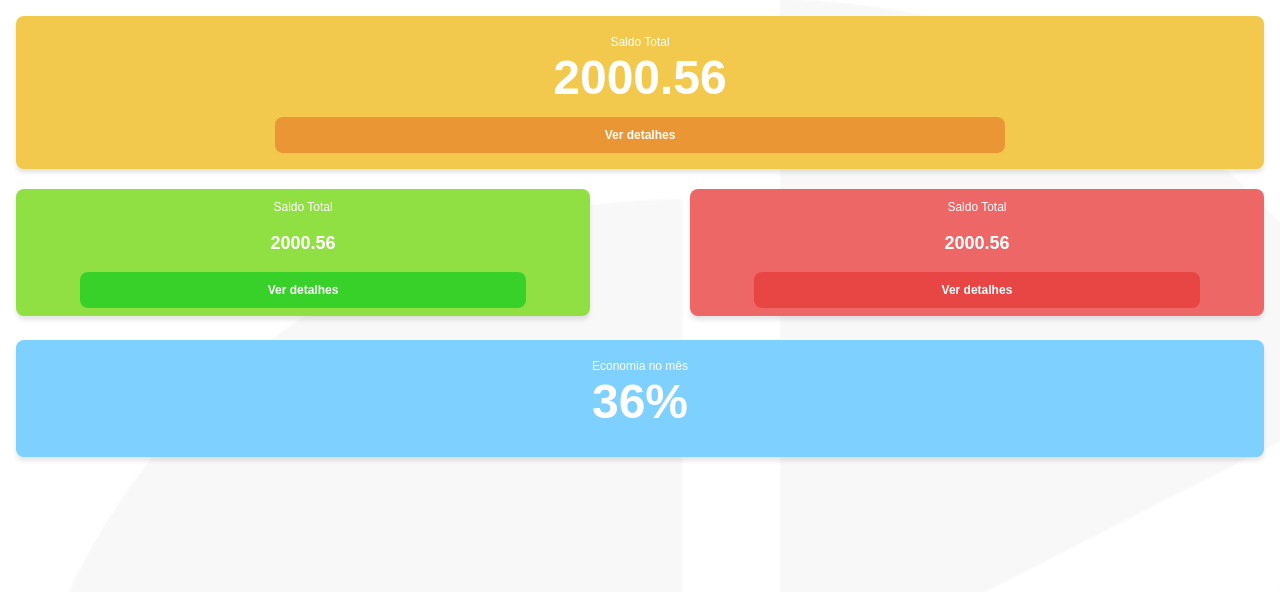
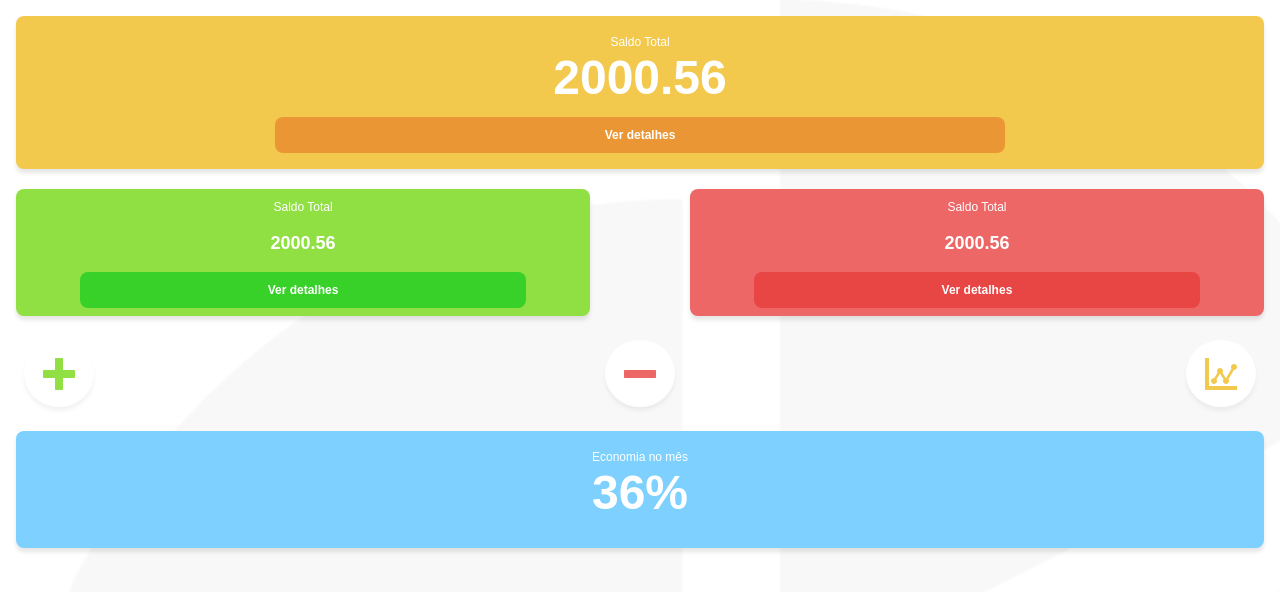
Before and after one commit to Mhagner/imoney, a React (Create React App) app: page / in a window 1280 px wide. Shown: the top 592 px of the page. Built offline with nearby package versions, Linux system fonts and the light colour scheme.

Commit message:
layout bottões de ações

```diff
--- /dev/null
+++ b/src/components/ButtonAction/ButtonAction.css
@@ -0,0 +1,11 @@
+.buttonAction {
+    display: flex;
+    background-color: var(--color-white);
+    padding: 8px;
+    align-items: center;
+    justify-content: center;
+    border-radius: 50%;
+    width: 70px;
+    height: 67px;
+    box-shadow: 0px 4px 4px rgba(0, 0, 0, 0.05);
+}
--- /dev/null
+++ b/src/components/ButtonAction/ButtonAction.js
@@ -0,0 +1,15 @@
+import { Link } from 'react-router-dom'
+import './ButtonAction.css'
+
+const ButtonAction = ({ className, children, url = "#" }) => {
+    return (
+        <Link
+            className={`buttonAction ${className}`}
+            to={url}
+        >
+            {children}
+        </Link>
+    )
+}
+
+export default ButtonAction
--- /dev/null
+++ b/src/components/Icons/Icons.js
@@ -0,0 +1,43 @@
+import React from 'react'
+
+export const IconPlus = ({ width = 32, height = 32, color = "#91E043" }) => (
+    <svg
+        width={width}
+        height={height}
+        viewBox={`0 0 ${width} ${height}`}
+        fill="none"
+        xmlns="http://www.w3.org/2000/svg">
+        <path
+            d="M31 12H20V1C20 0.448 19.552 0 19 0H13C12.448 0 12 0.448 12 1V12H1C0.448 12 0 12.448 0 13V19C0 19.552 0.448 20 1 20H12V31C12 31.552 12.448 32 13 32H19C19.552 32 20 31.552 20 31V20H31C31.552 20 32 19.552 32 19V13C32 12.448 31.552 12 31 12Z"
+            fill={color}
+        />
+    </svg>
+)
+
+export const IconMinus = ({ width = 32, height = 8, color = "#EE6767" }) => (
+    <svg
+        width={width}
+        height={height}
+        viewBox={`0 0 ${width} ${height}`}
+        fill="none"
+        xmlns="http://www.w3.org/2000/svg">
+        <path
+            d="M0 1V7C0 7.552 0.448 8 1 8H31C31.552 8 32 7.552 32 7V1C32 0.448 31.552 0 31 0H1C0.448 0 0 0.448 0 1Z"
+            fill={color}
+        />
+    </svg>
+)
+
+export const IconChart = ({ width = 32, height = 32, color = "#F2C94C" }) => (
+    <svg
+        width={width}
+        height={height}
+        viewBox={`0 0 ${width} ${height}`}
+        fill="none"
+        xmlns="http://www.w3.org/2000/svg">
+        <path
+            d="M4 28H32V32H0V0H4V28ZM9 26C7.343 26 6 24.657 6 23C6 21.343 7.343 20 9 20C9.088 20 9.176 20.005 9.262 20.012L12.487 14.637C12.18 14.166 12 13.604 12 12.999C12 11.342 13.343 9.999 15 9.999C16.657 9.999 18 11.342 18 12.999C18 13.603 17.821 14.166 17.513 14.637L20.738 20.012C20.824 20.005 20.912 20 21 20C21.067 20 21.133 20.003 21.198 20.007L26.522 10.691C26.193 10.209 26 9.627 26 9C26 7.343 27.343 6 29 6C30.657 6 32 7.343 32 9C32 10.657 30.657 12 29 12C28.933 12 28.867 11.997 28.802 11.993L23.478 21.309C23.807 21.79 24 22.373 24 23C24 24.657 22.657 26 21 26C19.343 26 18 24.657 18 23C18 22.396 18.179 21.833 18.487 21.362L15.262 15.987C15.176 15.994 15.088 15.999 15 15.999C14.912 15.999 14.824 15.994 14.738 15.987L11.513 21.362C11.82 21.833 12 22.395 12 22.999C12 24.656 10.657 25.999 9 25.999V26Z"
+            fill={color} />
+    </svg>
+
+)
--- a/src/pages/Home/Home.css
+++ b/src/pages/Home/Home.css
@@ -1,3 +1,10 @@
 .colCards {
     display: flex;
 }
+
+.contentButtonsActions {
+    display: flex;
+    justify-content: space-between;
+    margin-top: 24px;
+    padding: 0 8px;
+}
--- a/src/pages/Home/Home.js
+++ b/src/pages/Home/Home.js
@@ -1,4 +1,6 @@
+import ButtonAction from '../../components/ButtonAction/ButtonAction'
 import CardBox from '../../components/CardBox/CardBox'
+import { IconMinus, IconPlus, IconChart } from '../../components/Icons/Icons'
 
 import './Home.css'
 
@@ -28,6 +30,17 @@ const Home = () => {
                     url="#"
                 />
             </div>
+            <div className="contentButtonsActions">
+                <ButtonAction>
+                    <IconPlus />
+                </ButtonAction>
+                <ButtonAction>
+                    <IconMinus />
+                </ButtonAction>
+                <ButtonAction>
+                    <IconChart />
+                </ButtonAction>
+            </div>
             <CardBox
                 title="Economia no mês"
                 value="36%"
```
Also changed, not shown: 1 other file (tests, documents, lock files or other folders).
